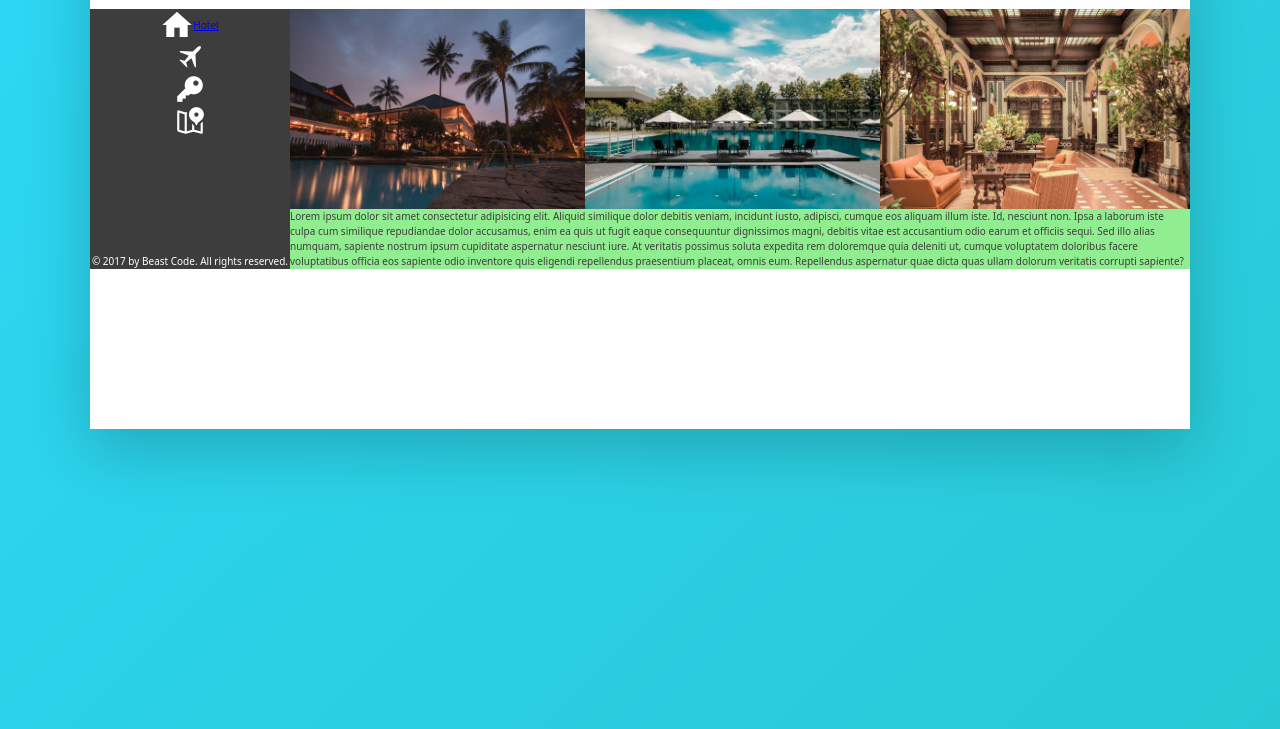
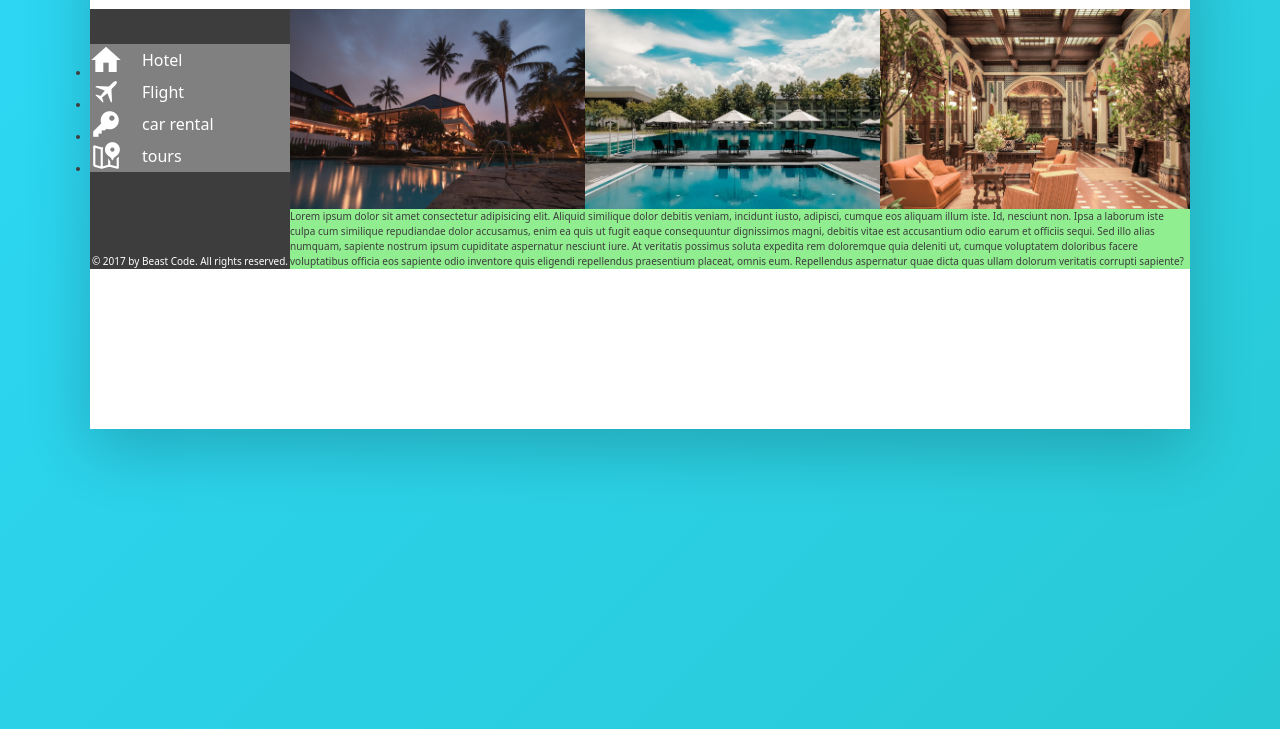
Before and after one commit to Beast-Code9999/booking-page, a website: page index.html in a window 1280 px wide. Shown: the part 171-900 px from the top of the page. Drawn offline with Linux system fonts and the light colour scheme.

Commit message:
more css edit on .aside__links && >aside__item

```diff
--- a/index.html
+++ b/index.html
@@ -51,19 +51,19 @@
                     <li class="aside__item">
                         <a href="#">
                             <img src="./icon/icons8-airport-32.png" alt="flight">
-
+                            <span>Flight</span>
                         </a>
                     </li>
                     <li class="aside__item">
                         <a href="#">
                             <img src="./icon/icons8-key-32.png" alt="car-rental">
-
+                            <span>car rental</span>
                         </a>
                     </li>
                     <li class="aside__item">
                         <a href="#">
                             <img src="./icon/icons8-map-marker-32.png" alt="Tours">
-
+                            <span>tours</span>
                         </a>
                     </li>
                 </ul>
--- a/sass/abstract/_variables.scss
+++ b/sass/abstract/_variables.scss
@@ -10,3 +10,6 @@ $color-gray-light: #f1f1f1;
 
 $color-body-1: #fff;
 $color-body-2: #f8f8f8;
+
+// font
+$default-font: 1.6rem;
--- a/sass/layout/_aside.scss
+++ b/sass/layout/_aside.scss
@@ -4,19 +4,29 @@
     @include flex(column, space-between, center);
 
     &__links {
-
+        @include flex(column, space-evenly, flex-start);
+        margin-top: 3.5rem;
+        width: 100%;
 
     }
 
     &__item {
+        background-color: gray;
+        width: 100%;
 
         & > a {
-            @include flex(row, center, center);
+            @include flex(row, flex-start, center);
+            gap: 2rem;
+            color: white;
+            text-decoration: none;
+            font-size: $default-font;
+
         }
     }
 
     &__copyright {
         color: white;
+
     }
 
 }
```
Also changed, not shown: style.css.
